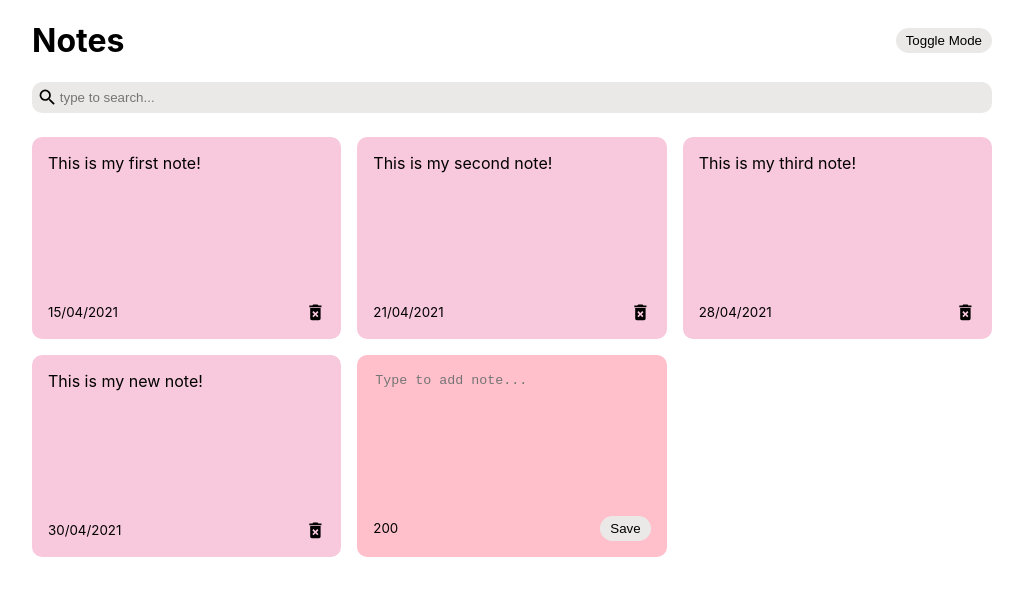
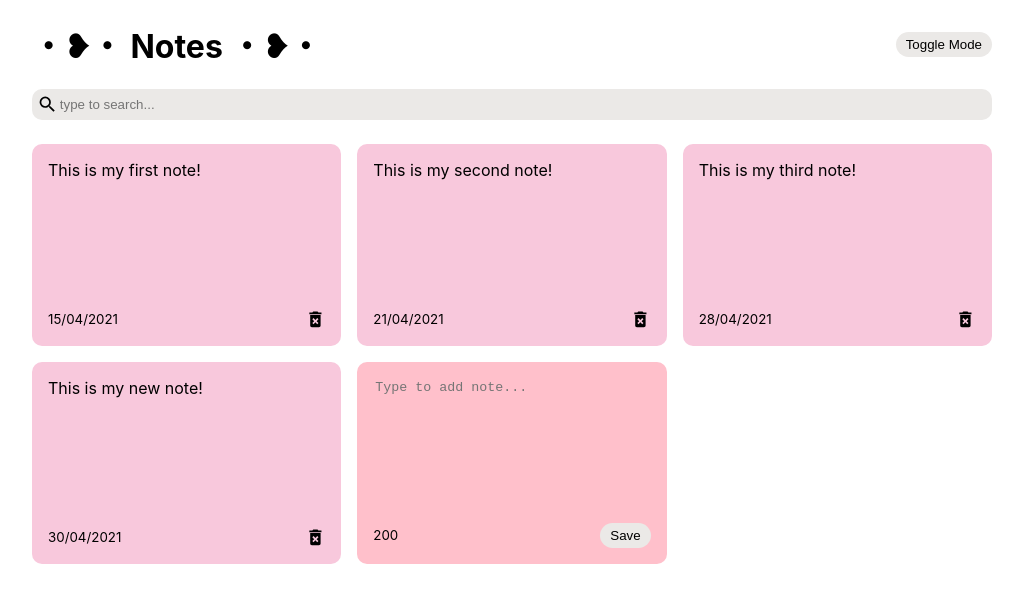
Before and after one commit to McKenzieLynn/React-App, a React (Create React App) app: page / in a window 1280 px wide. Shown: the top 602 px of the page, without its empty margins (128-1151 px from the left). Built offline with nearby package versions, Linux system fonts and the light colour scheme.

Commit message:
Being extra

```diff
--- a/src/components/Header.js
+++ b/src/components/Header.js
@@ -3,7 +3,7 @@ import React from "react";
 const Header = ({ handleToggleDarkMode }) => {
     return (
         <div className="header">
-            <h1>Notes</h1>
+            <h1>・❥・ Notes ・❥・</h1>
             <button
                 onClick={() =>
                     handleToggleDarkMode(
```
